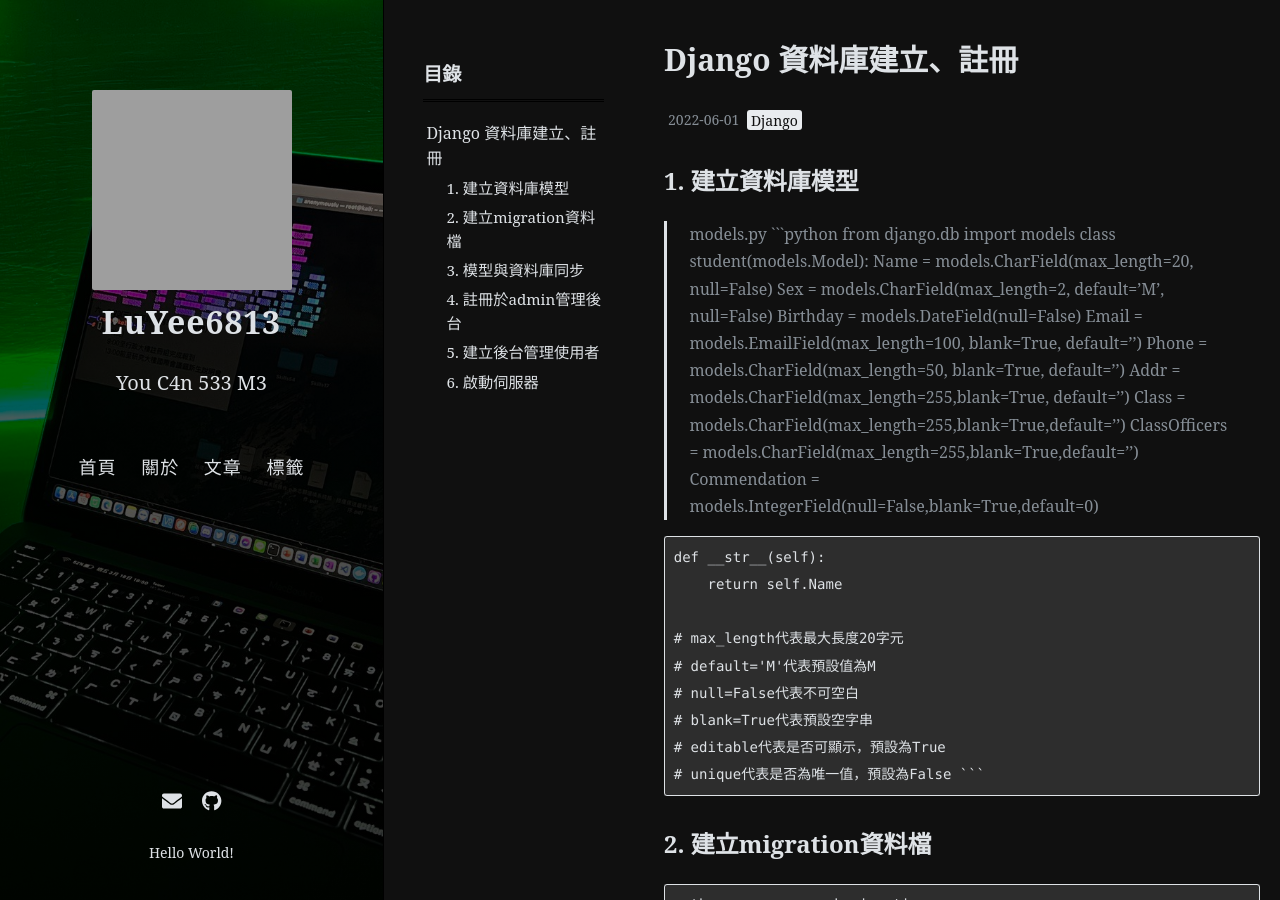
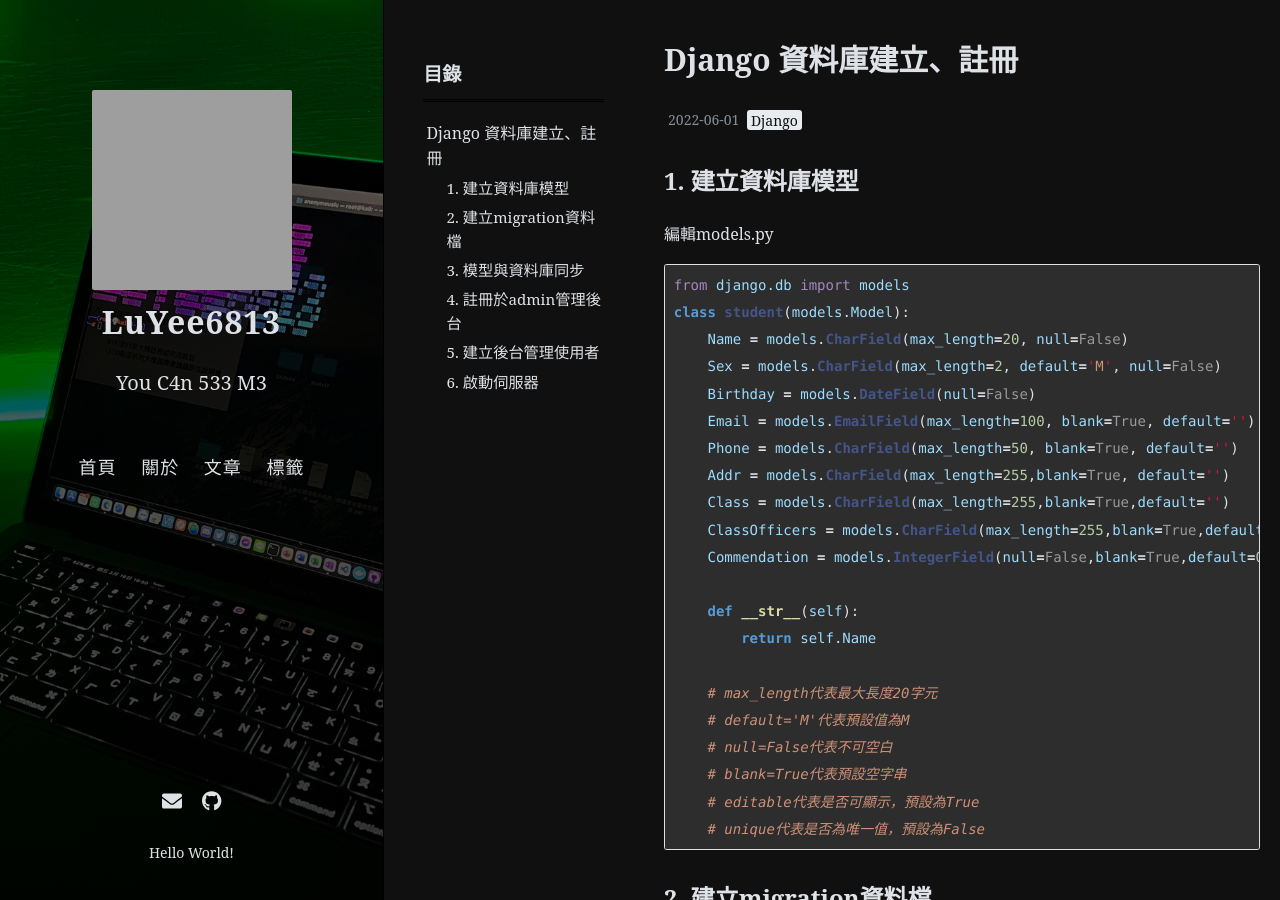
Before and after one commit to LuYee6813/blog, a Jekyll site: the page built from _posts/2022-06-01-Django 資料庫建立、註冊.md, in a window 1280 px wide and 900 px high. Built offline with Jekyll 4.4.1, drawn with Linux system fonts in a browser that asks for light colours; comment, search, counter and statistics services are not loaded; grey boxes are pictures that could not be loaded.

Commit message:
Update 2022-06-01-Django 資料庫建立、註冊.md

````diff
--- a/_posts/2022-06-01-Django 資料庫建立、註冊.md
+++ b/_posts/2022-06-01-Django 資料庫建立、註冊.md
@@ -6,11 +6,10 @@ Author: LuYee6813
 tags: [Django]
 toc: true
 ---
-
-
 ## 1. 建立資料庫模型
 
->models.py
+編輯models.py
+
 ```python
 from django.db import models
 class student(models.Model):
````
